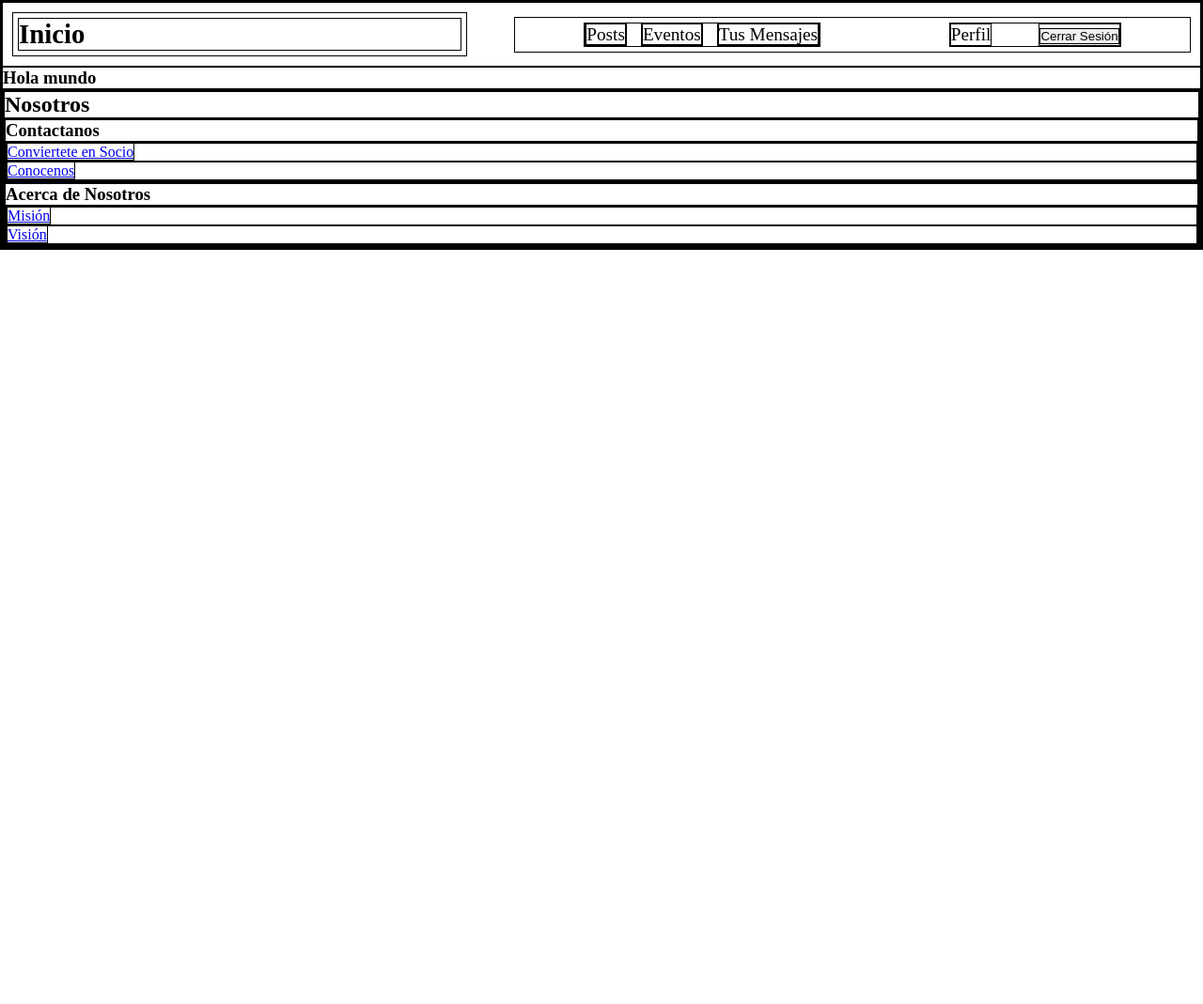
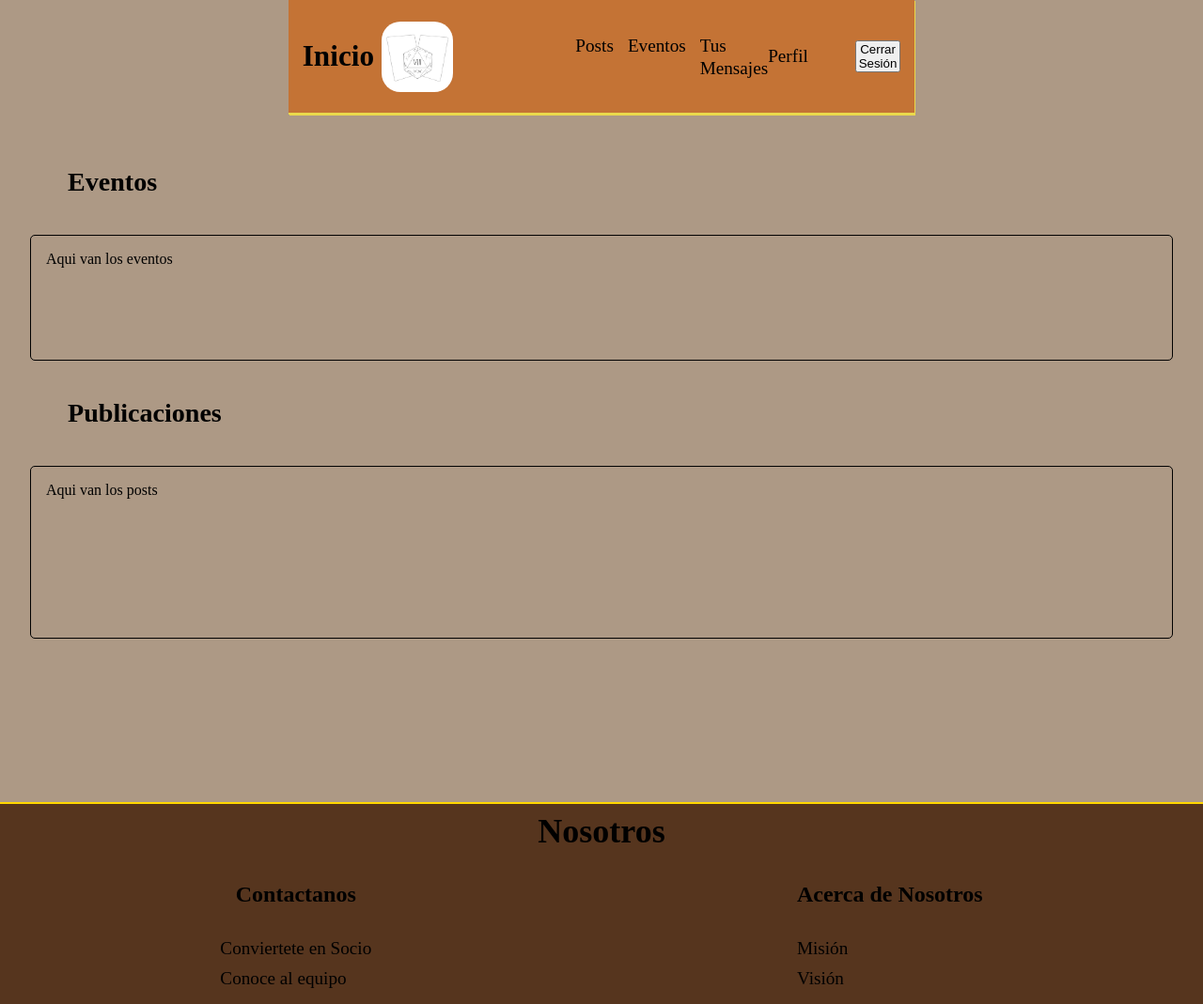
Before and after one commit to Bl3x4r/VIIIGames, a Flask app: page /inicio in a window 1280 px wide. Shown: the whole page at 94% size. Before the commit the page ends 266 px from the top, so only its background shows below. Run offline with Flask 3, Linux system fonts and the light colour scheme.

Commit message:
se agrega la pestaña de conoce al equipo

```diff
--- a/app_flask/config/mysqlconnection.py
+++ b/app_flask/config/mysqlconnection.py
@@ -3,7 +3,7 @@ class MySQLConnection:
     def __init__(self, db):
         connection = pymysql.connect(host = 'localhost',
                                     user = 'root',
-                                    password = '',
+                                    password = '@B2G3Z6K8benja',
                                     db = db,
                                     charset = 'utf8mb4',
                                     cursorclass = pymysql.cursors.DictCursor,
--- a/app_flask/controladores/controlador_usuario.py
+++ b/app_flask/controladores/controlador_usuario.py
@@ -40,4 +40,5 @@ def procesa_login():
         flash('Credenciales Incorrectas', 'error_login')
         return redirect("/iniciar/sesion")
     session['id_usuario'] = usuario_login.id
+    session['nombre_usuario'] = usuario_login.nombre_usuario
     return redirect("/inicio")
--- a/app_flask/modelos/modelo_usuario.py
+++ b/app_flask/modelos/modelo_usuario.py
@@ -18,7 +18,7 @@ class Usuario:
     def obtener_uno(cls, datos):
         query = """
                 SELECT * FROM usuarios
-                WHERE nombre_usuario = %(username)s;
+                WHERE nombre_usuario = %(nombre_usuario)s;
                 """
         resultado = connectToMySQL(BASE_DATOS).query_db(query, datos)
         if len(resultado) == 0:
--- a/app_flask/static/css/inicio.css
+++ b/app_flask/static/css/inicio.css
@@ -2,19 +2,48 @@
     padding: 0;
     margin: 0;
     list-style: none;
-    border: 1px solid black;
+    /* border: 1px solid black; */
+}
+html{
+    display: flex;
+    flex-direction: column;
+}
+body{
+    background-color: #9b836ad0;
+}
+a{
+    font-size: 1.2rem;
+}
+
+/*
+
+    Header de la Pagina
+
+*/
+.logo{
+    height: 75px;
+    border-radius: 20px;
 }
 
 nav{
     display: flex;
     align-items: center;
+    height: 100px;
     gap: 50px;
+    justify-self: center;
     padding: 10px;
-    font-size: 1.2rem;
+    margin: 0 16px;
+    font-size: 1.3rem;
+    border-bottom: 2px solid #EAD94C;
+    box-shadow: 1px 1px #EAD94C;
+    background-color: #C47335;
 }
 .cont_izq{
     flex: 2;
     padding: 5px;
+    display: flex;
+    gap: 8px;
+    align-items: center;
 }
 .cont_der{
     flex: 3;
@@ -36,3 +65,81 @@ nav{
     gap: 50px;
     align-items: center;
 }
+/*
+
+    Cuerpo de la Pagina
+
+*/
+.cuerpo{
+    height: 700px;
+    display: flex;
+    flex-direction: column;
+    padding: 16px 32px;
+}
+.titulos-cuerpo{
+    display: flex;
+    justify-content: flex-start;
+    margin-left: 100px;
+    margin: 15px;
+    padding: 25px;
+    font-size: 1.5rem;
+    /* border: 1px solid blue; */
+}
+.cont-eventos,.cont-posts{
+    border: 1px solid black;
+    border-radius: 5px;
+}
+
+.cont-eventos{
+    height: 100px;
+    padding: 16px;
+}
+.cont-posts{
+    height: 150px;
+    padding: 16px;
+}
+
+/*
+
+    Footer de la Pagina
+
+*/
+
+footer{
+    display: flex;
+    flex-direction: column;
+    padding: 8px;
+    border-top: 2px solid gold;
+    background-color: #56351E;
+}
+.titulo-footer{
+    display: flex;
+    justify-content: center;
+    align-items: center;
+    padding-bottom: 25px;
+    font-size: 1.5rem;
+}
+.cont, .cont-footer-izq,.cont-footer-der{
+    display: flex;
+    justify-content: space-around;
+}
+.cont-footer-izq, .cont-footer-der{
+    padding: 8px;
+    flex-direction: column;
+    justify-content: center;
+    gap: 8px;
+}
+/*
+.cont-footer-der{
+    border: 1px solid red;
+}
+.cont-footer-izq{
+    border: 1px solid blueviolet;
+}
+*/
+
+.list-footer{
+    display: flex;
+    flex-direction: column;
+    gap: 10px;
+}
--- a/app_flask/templates/inicio.html
+++ b/app_flask/templates/inicio.html
@@ -6,9 +6,14 @@
     <title>Inicio</title>
     <link rel="stylesheet" href="{{url_for('static', filename='css/inicio.css')}}">
 </head>
-<nav nav-hdr>
+<body>
+    <!--
+        Header de la pagina
+     -->
+    <nav>
         <div class="cont_izq">
             <h1>Inicio</h1>
+            <img src="{{url_for('static', filename='img/logo.jpeg')}}" alt="Logo de VIIIGames" class="img logo">
         </div>
         <div class="cont_der">
             <ul class="lista">
@@ -24,28 +29,51 @@
             </div>
         </div>
     </nav>
-<body>
+    <!--
+        Cuerpo de la pagina
+     -->
+    <div class="cuerpo">
+        <div class="titulos-cuerpo">
+        <h3>Eventos</h3>
+        </div>
 
-    <h3>Hola mundo</h3>
-</body>
-<footer>
-    <div class="cont cont-footer">
-        <h2>Nosotros</h2>
-        <div class="cont cont-nav-btm-izq">
-            <h3>Contactanos</h3>
+        <div class="cont-cuerpo cont-eventos">
             <ul>
-                <li><a href="#">Conviertete en Socio</a></li>
-                <li><a href="#">Conocenos</a></li>
+                <li>Aqui van los eventos</li>
             </ul>
         </div>
-        <div class="cont cont-nav-btm-der">
-            <h3>Acerca de Nosotros</h3>
+        <div class="titulos-cuerpo">
+            <h3>Publicaciones</h3>
+        </div>
+        <div class="cont-cuerpo cont-posts">
             <ul>
-                <li><a href="#">Misión</a></li>
-                <li><a href="#">Visión</a></li>
+                <li>Aqui van los posts</li>
             </ul>
         </div>
     </div>
-
+    <!--
+        Footer de la pagina
+     -->
+    <footer>
+        <div class="titulo-footer">
+            <h2>Nosotros</h2>
+        </div>
+        <div class="cont cont-footer">
+            <div class="cont cont-footer-izq">
+                <h3 class="titulo-footer">Contactanos</h3>
+                <ul class="list list-footer">
+                    <li><a href="#" class="item">Conviertete en Socio</a></li>
+                    <li><a href="/conocer/equipo" class="item">Conoce al equipo</a></li>
+                </ul>
+            </div>
+            <div class="cont cont-footer-der">
+                <h3 class="titulo-footer">Acerca de Nosotros</h3>
+                <ul class="list list-footer">
+                    <li><a href="#" class="item">Misión</a></li>
+                    <li><a href="#" class="item">Visión</a></li>
+                </ul>
+            </div>
+        </div>
     </footer>
+</body>
 </html>
--- a/app_flask/templates/test_Login.html
+++ b/app_flask/templates/test_Login.html
@@ -18,7 +18,7 @@
             {{mensaje}}
         </div>
         {% endfor %}
-        <input type="text" id="contraseña" name="contraseña" placeholder="Contraseña" required>
+        <input type="password" id="contraseña" name="contraseña" placeholder="Contraseña" required>
         {% for mensaje in get_flashed_messages(category_filter=['error_contraseña']) %}
         <div class="error alert alert-danger">
             {{mensaje}}
--- a/server.py
+++ b/server.py
@@ -1,5 +1,10 @@
 from app_flask.controladores import controlador_usuario
 from app_flask import app
+from flask import render_template
+
+@app.route('/conocer/equipo')
+def desplegar_informacion_equipo():
+    return render_template("conocenos.html")
 
 if __name__ == '__main__':
     app.run(debug = True)
```
Also changed, not shown: app_flask/static/css/conocenos.css (added, +60 -0 lines), app_flask/templates/conocenos.html (added, +68 -0 lines), app_flask/static/img/img_equipo/foto_felipe.jpg (added), app_flask/static/img/img_equipo/foto_octavio.jpg (added). Lines whose indentation alone changed are shown as unchanged.
